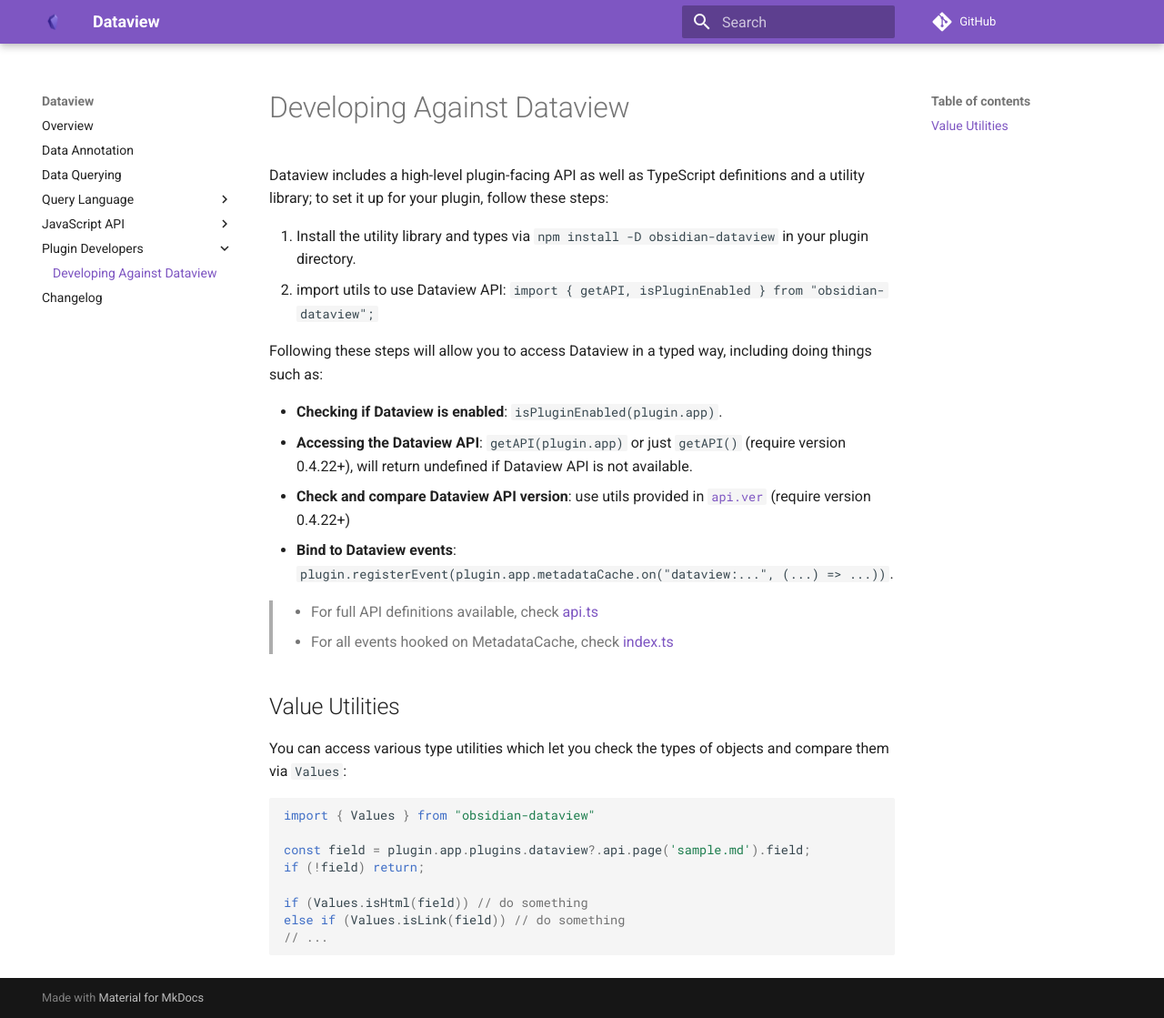
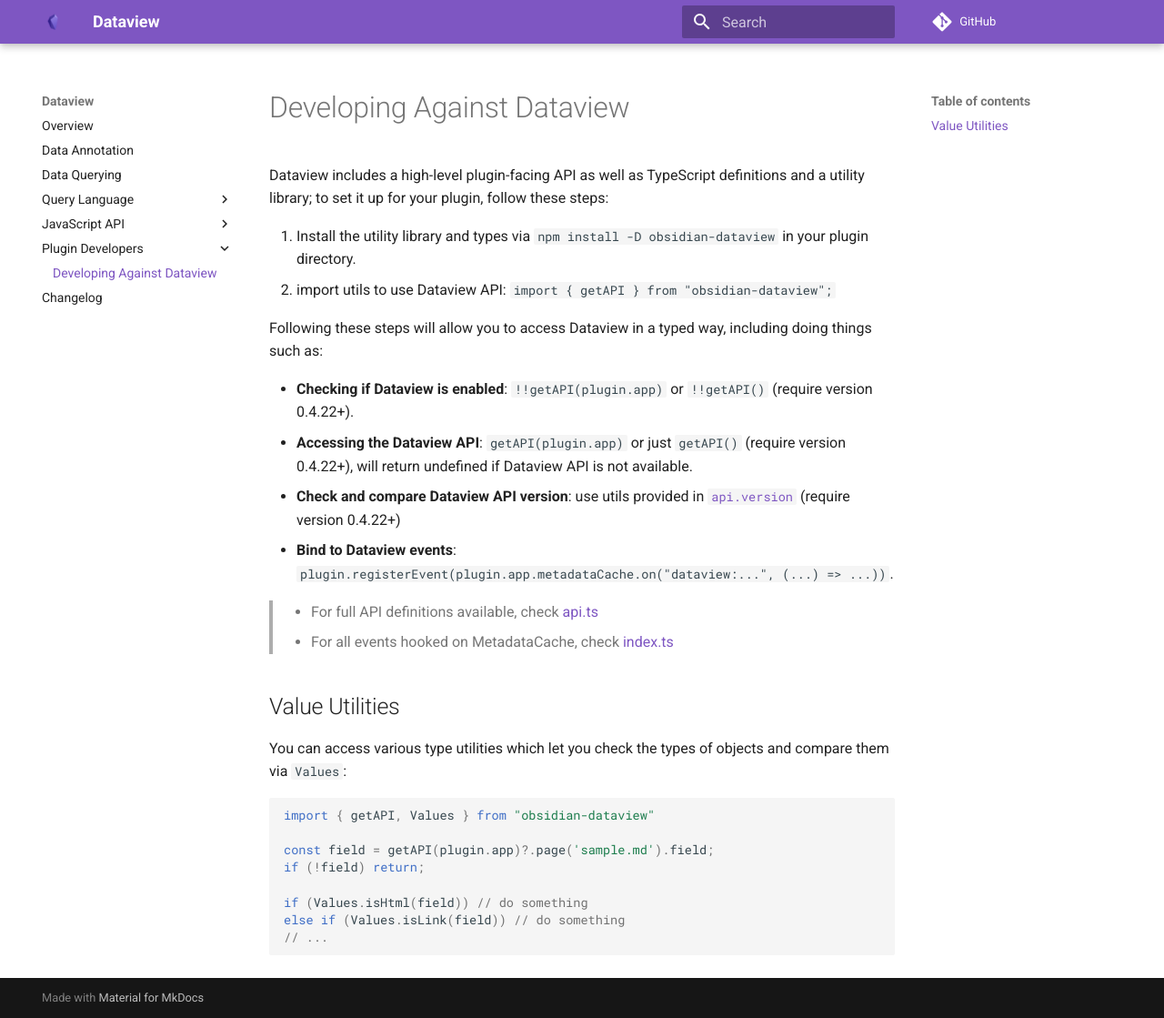
Before and after one commit to blacksmithgu/obsidian-dataview, an MkDocs documentation site: the page built from docs/docs/plugin/develop-against-dataview.md, in a window 1280 px wide and 1119 px high. Shown: the whole window at 91% size. Built offline with MkDocs 1.6.1 and Material for MkDocs 9.7.7, drawn with Linux system fonts in a browser that asks for light colours; comment, search, counter and statistics services are not loaded.

Commit message:
Update develop-against-dataview.md
update broken links in published page; correct variable names

```diff
--- a/docs/docs/plugin/develop-against-dataview.md
+++ b/docs/docs/plugin/develop-against-dataview.md
@@ -4,26 +4,26 @@ Dataview includes a high-level plugin-facing API as well as TypeScript definitio
 for your plugin, follow these steps:
 
 1. Install the utility library and types via `npm install -D obsidian-dataview` in your plugin directory.
-2. import utils to use Dataview API: `import { getAPI, isPluginEnabled } from "obsidian-dataview";`
+2. import utils to use Dataview API: `import { getAPI } from "obsidian-dataview";`
 
 Following these steps will allow you to access Dataview in a typed way, including doing things such as:
 
-- **Checking if Dataview is enabled**: `isPluginEnabled(plugin.app)`.
+- **Checking if Dataview is enabled**: `!!getAPI(plugin.app)` or `!!getAPI()` (require version 0.4.22+).
 - **Accessing the Dataview API**: `getAPI(plugin.app)` or just `getAPI()` (require version 0.4.22+), will return undefined if Dataview API is not available.
-- **Check and compare Dataview API version**: use utils provided in [`api.ver`](../../../src/types/api.ts) (require version 0.4.22+)
+- **Check and compare Dataview API version**: use utils provided in [`api.version`](https://github.com/blacksmithgu/obsidian-dataview/blob/master/src/typings/api.d.ts) (require version 0.4.22+)
 - **Bind to Dataview events**: `plugin.registerEvent(plugin.app.metadataCache.on("dataview:...", (...) => ...))`.
 
-> - For full API definitions available, check [api.ts](../../../src/types/api.ts)
-> - For all events hooked on MetadataCache, check [index.ts](../../../src/index.ts)
+> - For full API definitions available, check [api.ts](https://github.com/blacksmithgu/obsidian-dataview/blob/master/src/typings/api.d.ts)
+> - For all events hooked on MetadataCache, check [index.ts](https://github.com/blacksmithgu/obsidian-dataview/blob/master/src/index.ts)
 
 ## Value Utilities
 
 You can access various type utilities which let you check the types of objects and compare them via `Values`:
 
 ~~~ts
-import { Values } from "obsidian-dataview"
+import { getAPI, Values } from "obsidian-dataview"
 
-const field = plugin.app.plugins.dataview?.api.page('sample.md').field;
+const field = getAPI(plugin.app)?.page('sample.md').field;
 if (!field) return;
 
 if (Values.isHtml(field)) // do something
```
